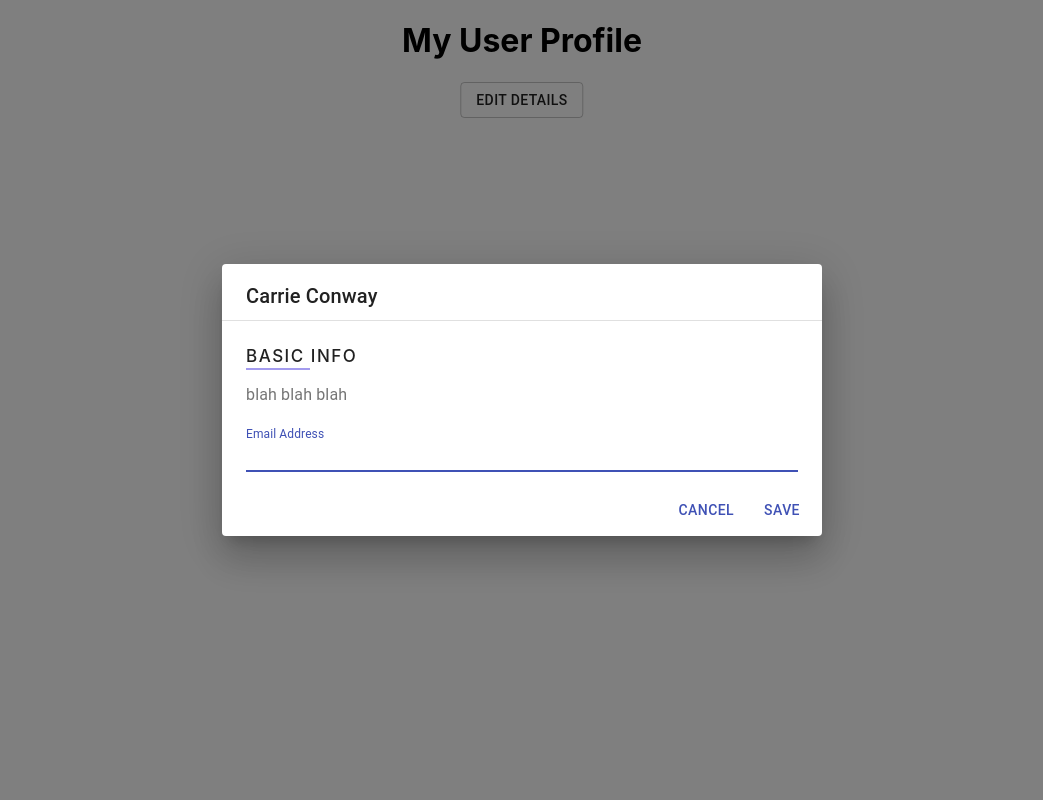
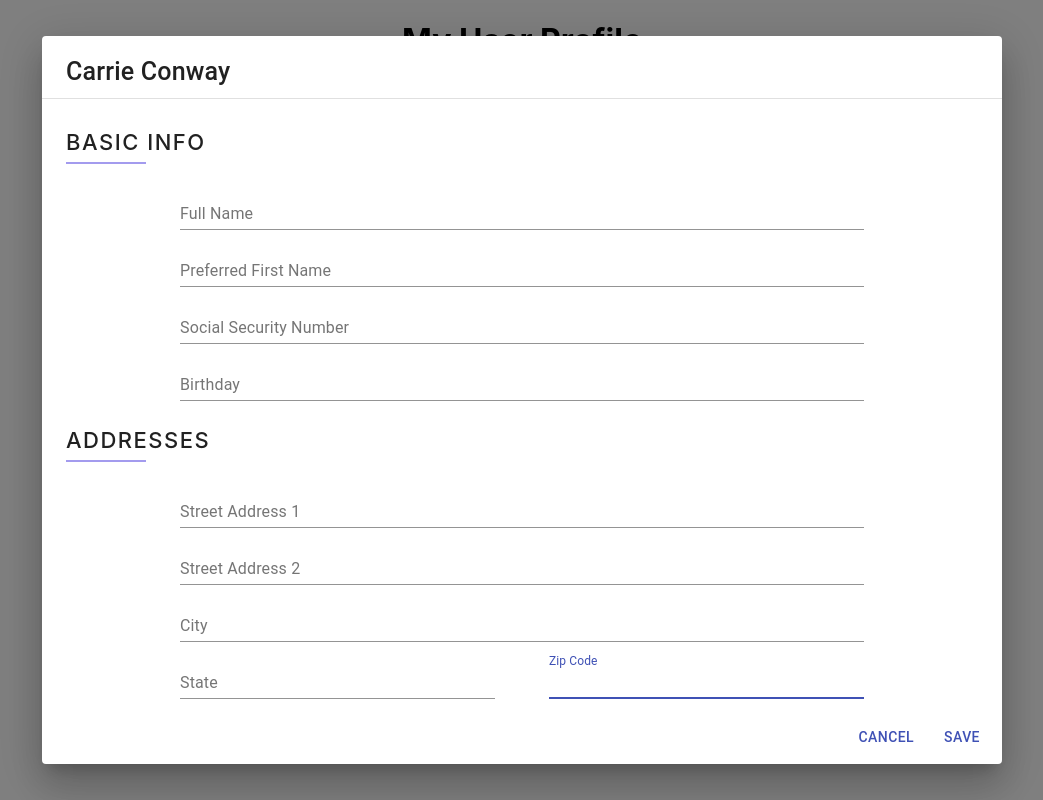
Before and after one commit to jIrwinCline/trupp-take-home, a React (Create React App) app: page / in a window 1280 px wide. Both pictures are taken after a click on the button "EDIT DETAILS". Shown: the whole page, without its empty margins (118-1161 px from the left). Built offline with nearby package versions, Linux system fonts and the light colour scheme.

Commit message:
add styles and grid structure to modal

```diff
--- a/src/components/Modal.tsx
+++ b/src/components/Modal.tsx
@@ -9,9 +9,9 @@ import TextField from "@material-ui/core/TextField";
 import Dialog from "@material-ui/core/Dialog";
 import DialogActions from "@material-ui/core/DialogActions";
 import DialogContent from "@material-ui/core/DialogContent";
-import DialogContentText from "@material-ui/core/DialogContentText";
 import DialogTitle from "@material-ui/core/DialogTitle";
 import MuiDivider from "@material-ui/core/Divider";
+import Grid from "@material-ui/core/Grid";
 
 //Components
 import SectionTitle from "./SectionTitle";
@@ -36,6 +36,7 @@ export default function Modal({}: Props): ReactElement {
       </Button>
       <Dialog
         fullWidth
+        maxWidth="md"
         open={open}
         onClose={handleClose}
         aria-labelledby="form-dialog-title"
@@ -44,15 +45,98 @@ export default function Modal({}: Props): ReactElement {
         <MuiDivider />
         <DialogContent>
           <SectionTitle text="Basic Info" upcase />
-          <DialogContentText>blah blah blah</DialogContentText>
+          {/* <DialogContentText>blah blah blah</DialogContentText> */}
+          <Grid container>
+            <Grid item xs={1}></Grid>
+            <Grid item xs={10}>
+              <div className="input-container">
                 <TextField
                   autoFocus
+                  label="Full Name"
                   margin="dense"
-            id="name"
-            label="Email Address"
+                  id="fullName"
                   type="email"
                   fullWidth
                 />
+                <TextField
+                  autoFocus
+                  label="Preferred First Name"
+                  margin="dense"
+                  id="firstName"
+                  type="email"
+                  fullWidth
+                />
+                <TextField
+                  autoFocus
+                  label="Social Security Number"
+                  margin="dense"
+                  id="name"
+                  type="email"
+                  fullWidth
+                />
+                <TextField
+                  autoFocus
+                  label="Birthday"
+                  margin="dense"
+                  id="name"
+                  type="email"
+                  fullWidth
+                />
+              </div>
+            </Grid>
+            <Grid item xs={1}></Grid>
+          </Grid>
+          <SectionTitle text="Addresses" upcase />
+          <Grid container>
+            <Grid item xs={1}></Grid>
+            <Grid item xs={10}>
+              <div className="input-container">
+                <TextField
+                  autoFocus
+                  label="Street Address 1"
+                  margin="dense"
+                  id="name"
+                  type="email"
+                  fullWidth
+                />
+                <TextField
+                  autoFocus
+                  label="Street Address 2"
+                  margin="dense"
+                  id="name"
+                  type="email"
+                  fullWidth
+                />
+                <TextField
+                  autoFocus
+                  label="City"
+                  margin="dense"
+                  id="name"
+                  type="email"
+                  fullWidth
+                />
+                <div className="half-field-container">
+                  <TextField
+                    autoFocus
+                    label="State"
+                    margin="dense"
+                    id="name"
+                    type="email"
+                    className="half-field-left"
+                  />
+                  <TextField
+                    autoFocus
+                    label="Zip Code"
+                    margin="dense"
+                    id="name"
+                    type="email"
+                    className="half-field-right"
+                  />
+                </div>
+              </div>
+            </Grid>
+            <Grid item xs={1}></Grid>
+          </Grid>
         </DialogContent>
         <DialogActions>
           <Button onClick={handleClose} color="primary">
--- a/src/styles/modal-styles.css
+++ b/src/styles/modal-styles.css
@@ -4,8 +4,31 @@
   transform: translateX(-50%);
 }
 #form-dialog-title {
-  height: 24px;
+  height: 30px;
 }
-.MuiDialog-root {
+#form-dialog-title * {
+  font-size: 25px;
+}
+/* .MuiDialog-root {
   min-width: 900px !important;
+} */
+.input-container {
+  font-size: 19px !important;
+  max-width: 90%;
+  left: 50% !important;
+  transform: translateX(-50%);
+  position: relative !important;
 }
+.half-field-left {
+  width: 46%;
+}
+.half-field-right {
+  width: 46%;
+  position: absolute !important;
+  right: 0px !important;
+}
+.half-field-container {
+  /* text-align: center; */
+  /* display: flex !important; */
+  /* justify-self: space-between !important; */
+}
--- a/src/styles/section-title-styles.css
+++ b/src/styles/section-title-styles.css
@@ -1,12 +1,12 @@
 .section-title {
-  font-size: 17px;
+  font-size: 22px;
   font-weight: 500;
   letter-spacing: 1.5px;
 }
 .line {
   margin-top: -15px;
   border: solid 1px rgba(25, 4, 211, 0.397);
-  width: 62px;
+  width: 78px;
   align-self: left;
   position: absolute;
 }
```
Lines whose indentation alone changed are shown as unchanged.
